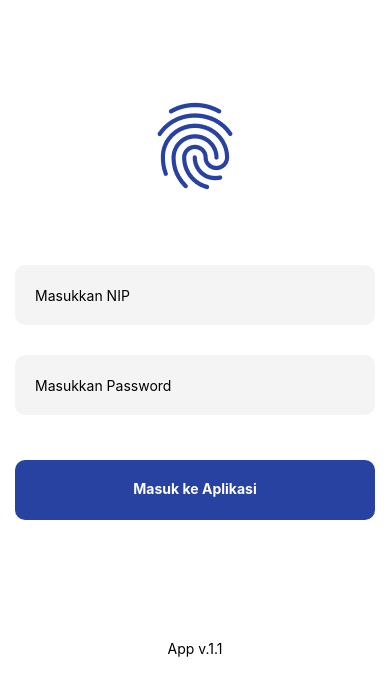
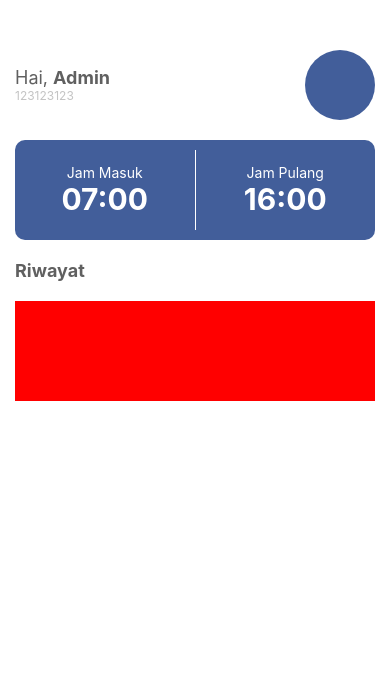
Before and after one commit to qlxdev/mqr-presensi, a React Native app: screen / in a window 390 px wide. Shown: the top 696 px of the page. Built offline with nearby package versions, Linux system fonts and the light colour scheme; no server answers.

Commit message:
ui dashboard

```diff
--- a/App.js
+++ b/App.js
@@ -6,5 +6,5 @@ import Login from "./src/pages/Login";
 import Dashboard from "./src/pages/Dashboard";
 
 export default function App() {
-  return <Login />;
+  return <Dashboard />;
 }
--- a/src/pages/Dashboard.js
+++ b/src/pages/Dashboard.js
@@ -1,39 +1,150 @@
-import { StyleSheet, Text, View } from "react-native";
-import React from "react";
-import { NavigationContainer } from "@react-navigation/native";
-import { createBottomTabNavigator } from "@react-navigation/bottom-tabs";
-import Ionicons from "@expo/vector-icons/Ionicons";
+import { View, Text, StyleSheet, ScrollView, Dimensions } from "react-native";
+import React, { useEffect, useState } from "react";
+import Axios from "axios";
 
-function HomeScreen() {
-  return (
-    <View style={{ flex: 1, justifyContent: "center", alignItems: "center" }}>
-      <Ionicons name="md-checkmark-circle" size={32} color="green" />
-      <Text>Home!</Text>
-    </View>
-  );
-}
-
-function SettingsScreen() {
-  return (
-    <View style={{ flex: 1, justifyContent: "center", alignItems: "center" }}>
-      <Text>Settings!</Text>
-    </View>
-  );
-}
-
-const Tab = createBottomTabNavigator();
+const { width, height } = Dimensions.get("window");
 
 const Dashboard = () => {
+  // set data
+  const [error, setError] = useState(false);
+  const [data, setData] = useState([]);
+
+  async function fetchData() {
+    try {
+      const res = await Axios.get(
+        "https://jsonplaceholder.typicode.com/todos/2"
+      );
+      setData(res.data);
+    } catch (error) {
+      setError(error.response.data);
+      alert(error.toString());
+    }
+  }
+
+  useEffect(() => {
+    fetchData();
+  });
+
+  // console.log(data);
+
   return (
-    <NavigationContainer>
-      <Tab.Navigator>
-        <Tab.Screen name="Home" component={HomeScreen} />
-        <Tab.Screen name="Settings" component={SettingsScreen} />
-      </Tab.Navigator>
-    </NavigationContainer>
+    <>
+      <ScrollView style={styles.container}>
+        {/* header */}
+        <View style={[styles.row, { paddingHorizontal: 15 }]}>
+          <View
+            style={{
+              flex: 1,
+              height: 70,
+              justifyContent: "center",
+            }}
+          >
+            <View>
+              <View style={styles.row}>
+                <Text style={{ color: "#606060", fontSize: 18 }}>Hai, </Text>
+                <Text
+                  style={{ color: "#606060", fontWeight: "bold", fontSize: 18 }}
+                >
+                  Admin
+                </Text>
+              </View>
+              <Text style={{ fontSize: 12, color: "#C4C4C4" }}>123123123</Text>
+            </View>
+          </View>
+          <View
+            style={{
+              backgroundColor: "#425E9A",
+              width: 70,
+              height: 70,
+              borderRadius: 50,
+            }}
+          ></View>
+        </View>
+        {/* end header */}
+
+        {/* card info */}
+        <View style={[styles.row, { paddingHorizontal: 15, marginTop: 20 }]}>
+          <View
+            style={{
+              backgroundColor: "#425E9A",
+              flex: 1,
+              borderRadius: 10,
+            }}
+          >
+            <View style={[styles.row, { alignItems: "center" }]}>
+              <View
+                style={{
+                  flex: 1,
+                  alignItems: "center",
+                  justifyContent: "center",
+                  height: 100,
+                }}
+              >
+                <Text style={{ fontSize: 14, color: "#fff" }}>Jam Masuk</Text>
+                <Text
+                  style={{ fontSize: 30, fontWeight: "bold", color: "#fff" }}
+                >
+                  07:00
+                </Text>
+              </View>
+              <View style={{ height: 80, width: 1, backgroundColor: "#fff" }} />
+              <View
+                style={{
+                  flex: 1,
+                  alignItems: "center",
+                  justifyContent: "center",
+                  height: 100,
+                }}
+              >
+                <Text style={{ fontSize: 14, color: "#fff" }}>Jam Pulang</Text>
+                <Text
+                  style={{ fontSize: 30, fontWeight: "bold", color: "#fff" }}
+                >
+                  16:00
+                </Text>
+              </View>
+            </View>
+          </View>
+        </View>
+        {/* end card info */}
+        {/* card History */}
+
+        <Text
+          style={{
+            marginVertical: 20,
+            marginHorizontal: 15,
+            fontSize: 18,
+            fontWeight: "bold",
+            color: "#606060",
+          }}
+        >
+          Riwayat
+        </Text>
+        <View style={[styles.row, { paddingHorizontal: 15 }]}>
+          <View style={{ backgroundColor: "red", height: 100, flex: 1 }}></View>
+        </View>
+        {/* End card History */}
+      </ScrollView>
+    </>
   );
 };
 
 export default Dashboard;
 
-const styles = StyleSheet.create({});
+const styles = StyleSheet.create({
+  container: {
+    flex: 1,
+    backgroundColor: "#fff",
+    flexDirection: "column",
+    paddingTop: 50,
+    height: height,
+  },
+  row: {
+    flexDirection: "row",
+  },
+  card: {
+    backgroundColor: "red",
+    height: 100,
+    width: 200,
+  },
+});
```
Also changed, not shown: package.json (+4 -3 lines), 1 other file (tests, documents, lock files or other folders).
